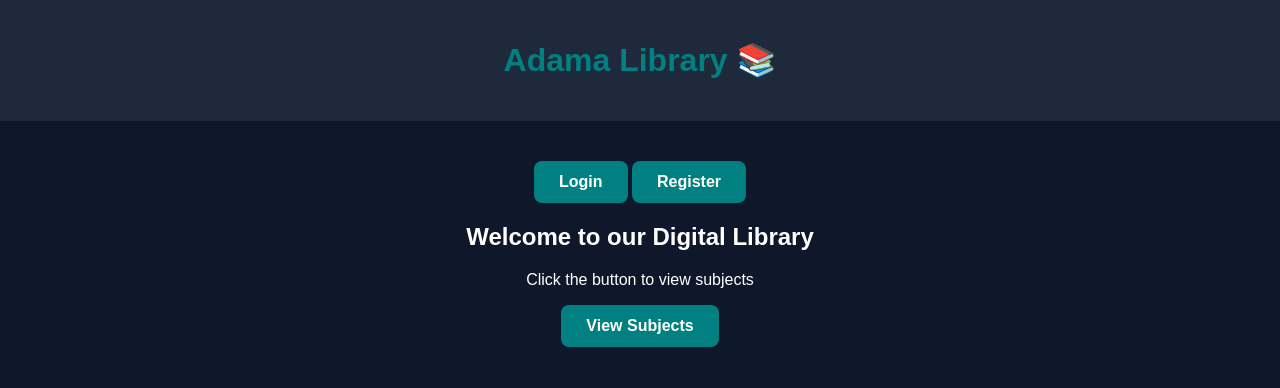
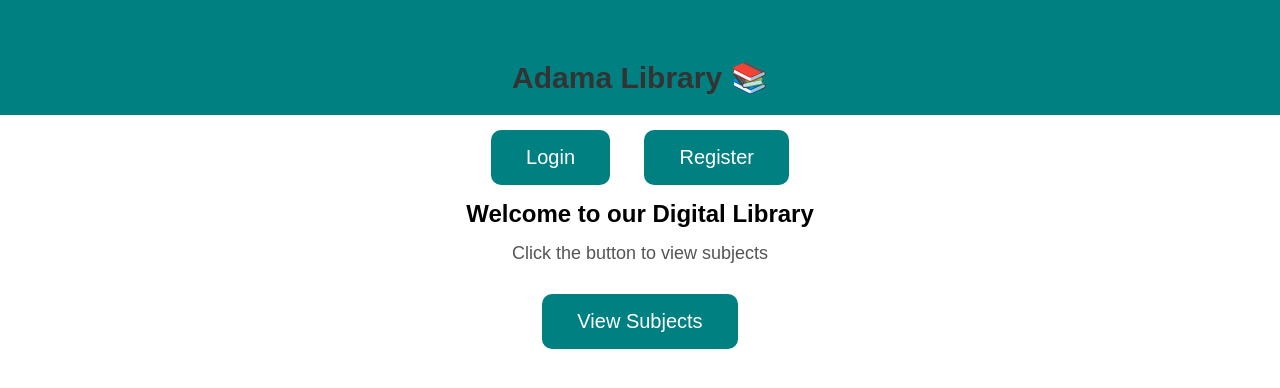
Before and after one commit to adamacassim/adama-libraly-site, a plain HTML site: page index.html in a window 1280 px wide. Drawn offline with Linux system fonts and the light colour scheme.

Commit message:
Update styles for body, header, and buttons

```diff
--- a/style.css
+++ b/style.css
@@ -1,36 +1,85 @@
+/* RESET */
+* {
+    margin: 0;
+    padding: 0;
+    box-sizing: border-box;
+}
+
+/* BODY */
 body {
     font-family: Arial, sans-serif;
-    background-color: #0f172a;
-    color: white;
+    background-color: #ffffff;
     text-align: center;
-    margin: 0;
-    padding: 0;
 }
 
+/* HEADER */
 header {
-    background: #1e293b;
+    background-color: #008080;
     padding: 20px;
+    color: white;
+    font-size: 26px;
+    font-weight: bold;
 }
 
-h1 {
-    color: #008080;
+/* MAIN CONTENT */
+main {
+    margin-top: 60px;
 }
 
-.container {
-    padding: 40px;
+/* BUTTONS */
+button {
+    background-color: #008080;
+    color: white;
+    border: none;
+    padding: 16px 35px;
+    margin: 15px;
+    font-size: 20px;
+    border-radius: 10px;
+    cursor: pointer;
+    transition: 0.3s ease;
 }
 
-button {
-    background: #008080;
-    border: none;
-    padding: 12px 25px;
-    color: white;
-    font-weight: bold;
-    cursor: pointer;
-    border-radius: 8px;
+button:hover {
+    background-color: #006666;
+}
+
+/* HEADINGS */
+h1 {
+    margin-top: 40px;
+    font-size: 30px;
+    color: #333;
+}
+
+/* PARAGRAPH */
+p {
+    font-size: 18px;
+    color: #555;
+    margin: 15px 0;
+}
+
+/* FORM STYLING */
+form {
+    margin-top: 40px;
+}
+
+input, select {
+    width: 280px;
+    padding: 12px;
+    margin: 10px;
+    border-radius: 6px;
+    border: 1px solid #ccc;
     font-size: 16px;
 }
 
-button:hover {
-    background: #006666;
+/* LINK STYLE (Forgot password) */
+a {
+    display: block;
+    margin-top: 10px;
+    color: #008080;
+    text-decoration: none;
+    font-size: 16px;
 }
+
+a:hover {
+    text-decoration: underline;
+}
```
